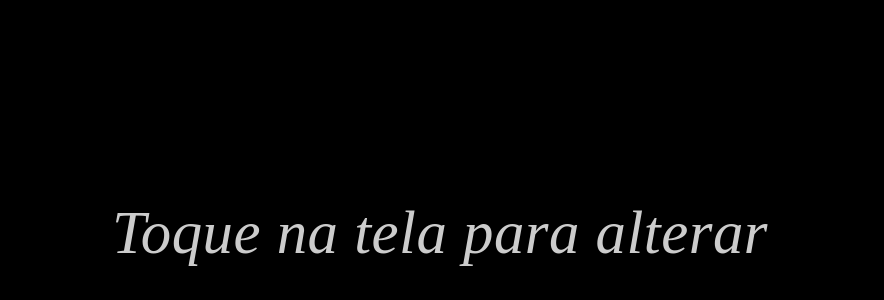
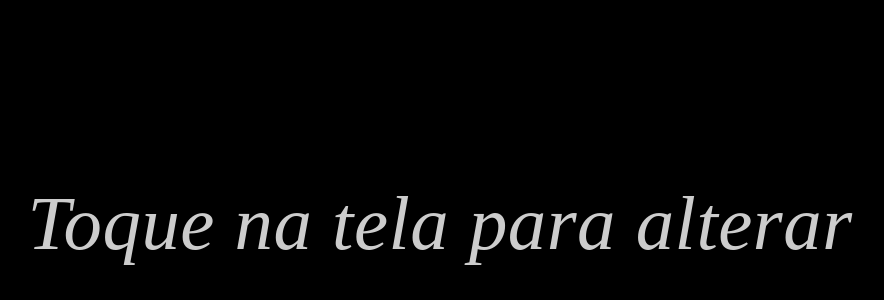
Before and after one commit to agrsgn/circofinal, a website built with Vite: page index.html in a window 1280 px wide. Shown: the part 500-800 px from the top of the page, without its empty margins (200-1084 px from the left). Built offline with nearby package versions, Linux system fonts and the light colour scheme; no server answers; a web font is replaced by a local one; what @snap/camera-kit would draw is missing.

Commit message:
Update style.css

```diff
--- a/src/style.css
+++ b/src/style.css
@@ -38,7 +38,7 @@ html, body {
   width: 100%;
   text-align: center;
   font-weight: 200; /* mais fino */
-  font-size: 3.8rem; /* um pouco maior */
+  font-size: 4.8rem; /* um pouco maior */
   color: #ffffffcc;
   z-index: 3;
   font-style: italic;
```
